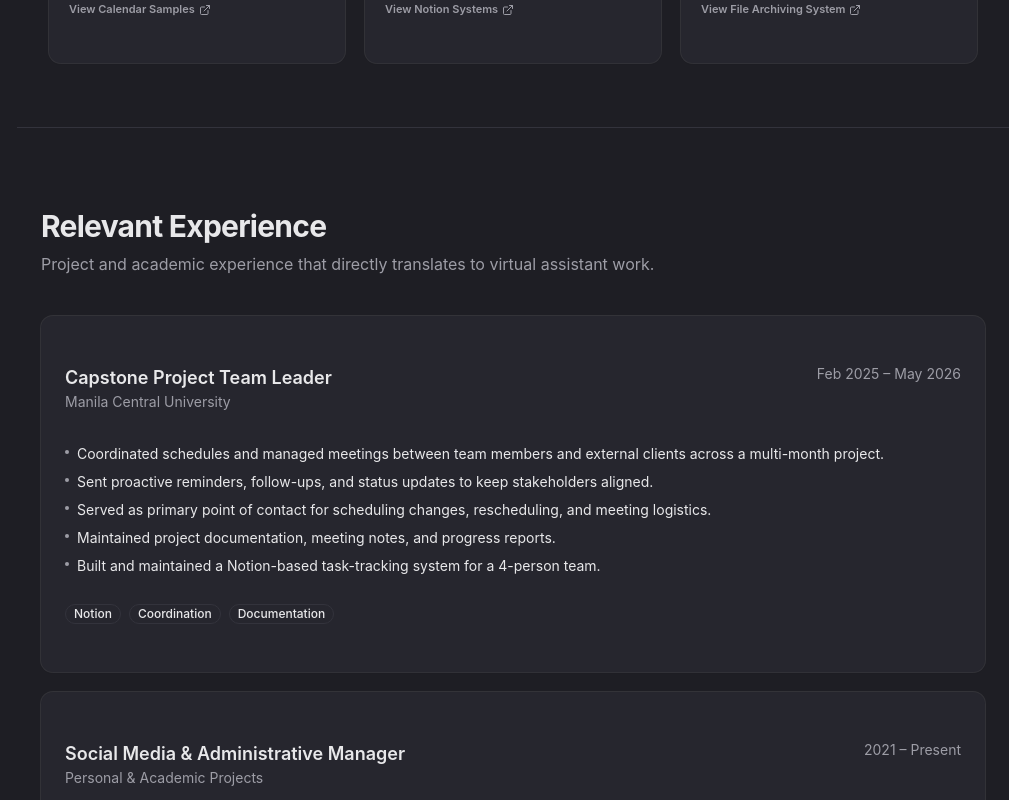
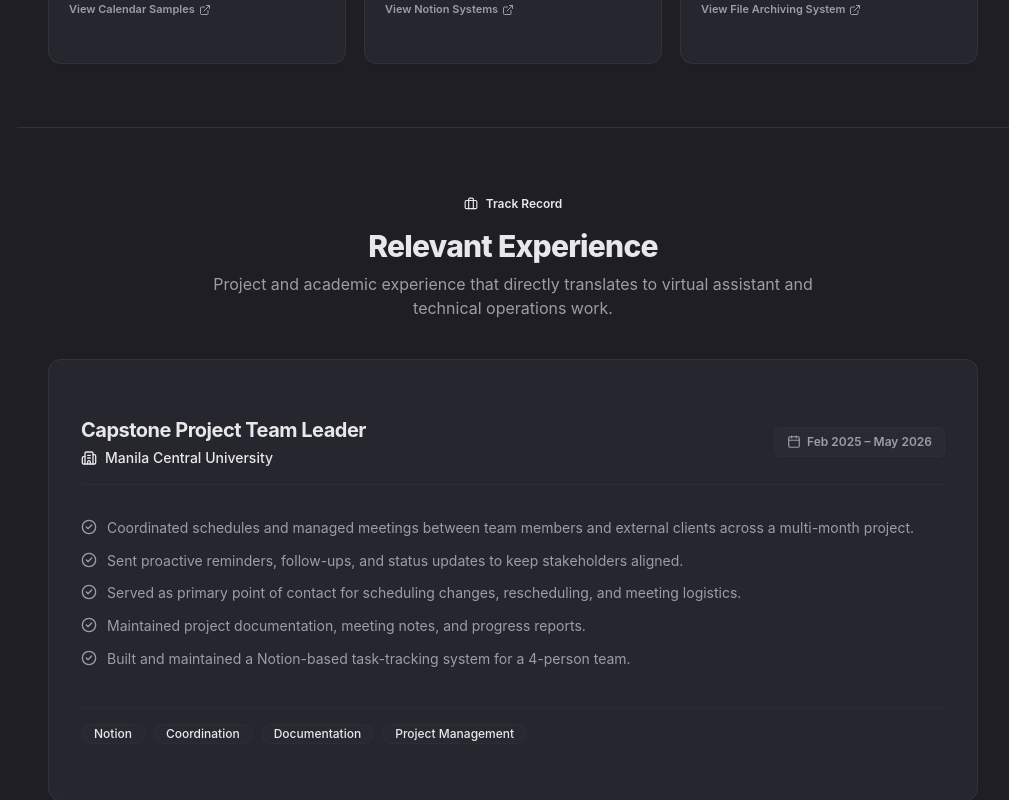
Before and after one commit to jyantikumar/va-portfolio, a React (Vite) app: page / in a window 1280 px wide. Shown: the part 1480-2280 px from the top of the page, without its empty margins (271-1280 px from the left). Built offline with nearby package versions, Linux system fonts and the light colour scheme.

Commit message:
animated list

```diff
--- a/src/components/sections/ExperienceSection.jsx
+++ b/src/components/sections/ExperienceSection.jsx
@@ -1,5 +1,24 @@
+import React from "react"
 import { Card, CardContent } from "@/components/ui/card"
 import { Badge } from "@/components/ui/badge"
+import { Calendar, Building2, CheckCircle2, Briefcase } from "lucide-react"
+
+// Simple, lightweight AnimatedList wrapper (React Bits / Framer-Motion style)
+export function AnimatedList({ children, className = "" }) {
+  return (
+    <div className={`flex flex-col gap-5 ${className}`}>
+      {React.Children.map(children, (child, index) => (
+        <div
+          key={index}
+          className="transition-all duration-500 ease-out animate-in fade-in slide-in-from-bottom-4 fill-mode-backwards"
+          style={{ animationDelay: `${index * 150}ms` }}
+        >
+          {child}
+        </div>
+      ))}
+    </div>
+  )
+}
 
 const experience = [
   {
@@ -13,7 +32,7 @@ const experience = [
       "Maintained project documentation, meeting notes, and progress reports.",
       "Built and maintained a Notion-based task-tracking system for a 4-person team.",
     ],
-    tags: ["Notion", "Coordination", "Documentation"],
+    tags: ["Notion", "Coordination", "Documentation", "Project Management"],
   },
   {
     role: "Social Media & Administrative Manager",
@@ -24,7 +43,7 @@ const experience = [
       "Created and scheduled content across Facebook and Instagram, maintaining a consistent tone.",
       "Handled customer questions and ensured timely, professional resolutions.",
     ],
-    tags: ["Facebook", "Instagram", "Canva"],
+    tags: ["Facebook", "Instagram", "Canva", "Customer Support"],
   },
   {
     role: "Administrative & Scheduling Systems",
@@ -35,7 +54,7 @@ const experience = [
       "Prepared structured digital records, reports, and spreadsheets.",
       "Configured availability and coordinated multi-party appointments via Google Calendar and Calendly.",
     ],
-    tags: ["Google Calendar", "Calendly", "Sheets"],
+    tags: ["Google Calendar", "Calendly", "Google Sheets", "Email Coordination"],
   },
   {
     role: "IT Troubleshooting & Technical Support",
@@ -45,51 +64,82 @@ const experience = [
       "Assisted peers with software troubleshooting, account setup, password resets, and connectivity issues.",
       "Explained solutions in clear, non-technical terms.",
     ],
-    tags: ["Troubleshooting", "Support"],
+    tags: ["Troubleshooting", "Technical Support", "Systems Setup"],
   },
 ]
 
 export default function ExperienceSection() {
   return (
-    <section id="work" className="px-6 py-20 max-w-5xl mx-auto">
-      <div className="mb-10">
-        <h2 className="text-3xl font-bold tracking-tight">Relevant Experience</h2>
-        <p className="text-muted-foreground mt-2 max-w-2xl">
-          Project and academic experience that directly translates to virtual assistant work.
+    <section id="work" className="py-12 lg:py-16 bg-background border-b border-border">
+      {/* Container matching full layout width */}
+      <div className="w-full max-w-[1400px] mx-auto px-4 sm:px-6 lg:px-8">
+
+        {/* Section Header */}
+        <div className="text-center max-w-2xl mx-auto mb-10">
+          <div className="inline-flex items-center gap-2 px-3 py-1 rounded-full bg-teal-brand/10 text-teal-brand dark:text-sage text-xs font-semibold mb-3">
+            <Briefcase className="w-3.5 h-3.5" />
+            <span>Track Record</span>
+          </div>
+          <h2 className="text-3xl font-extrabold text-foreground tracking-tight">
+            Relevant Experience
+          </h2>
+          <p className="mt-2 text-muted-foreground text-sm sm:text-base">
+            Project and academic experience that directly translates to virtual assistant and technical operations work.
           </p>
         </div>
 
-      <div className="space-y-5">
-        {experience.map((item) => (
-          <Card key={item.role}>
-            <CardContent className="p-6">
-              <div className="flex flex-wrap items-start justify-between gap-2 mb-1">
+        {/* React Bits Animated List Container */}
+        <AnimatedList>
+          {experience.map((item, idx) => (
+            <Card
+              key={idx}
+              className="border-border bg-card hover:border-cyan-accent/60 hover:shadow-md transition-all duration-300 transform hover:-translate-y-0.5"
+            >
+              <CardContent className="p-6 sm:p-8">
+                <div className="flex flex-col sm:flex-row sm:items-center justify-between gap-2 pb-4 border-b border-border/60">
                   <div>
-                  <h3 className="font-semibold text-lg">{item.role}</h3>
-                  <p className="text-sm text-muted-foreground">{item.org}</p>
+                    <h3 className="text-xl font-bold text-foreground tracking-tight">
+                      {item.role}
+                    </h3>
+                    <div className="flex items-center gap-2 text-xs sm:text-sm text-teal-brand dark:text-cyan-accent font-medium mt-1">
+                      <Building2 className="w-4 h-4 shrink-0" />
+                      <span>{item.org}</span>
                     </div>
-                <span className="text-sm text-muted-foreground whitespace-nowrap">
-                  {item.period}
-                </span>
                   </div>
 
-              <ul className="mt-4 space-y-2 text-sm">
-                {item.bullets.map((b, i) => (
-                  <li key={i} className="flex gap-2">
-                    <span className="text-muted-foreground mt-1.5 w-1 h-1 rounded-full bg-muted-foreground shrink-0" />
-                    <span>{b}</span>
+                  <div className="flex items-center gap-1.5 text-xs font-semibold px-3 py-1.5 rounded-md bg-muted text-muted-foreground self-start sm:self-auto border border-border/50">
+                    <Calendar className="w-3.5 h-3.5 text-cyan-accent" />
+                    <span>{item.period}</span>
+                  </div>
+                </div>
+
+                {/* Bullets */}
+                <ul className="mt-5 space-y-2.5 text-xs sm:text-sm text-muted-foreground leading-relaxed">
+                  {item.bullets.map((bullet, bIdx) => (
+                    <li key={bIdx} className="flex items-start gap-2.5">
+                      <CheckCircle2 className="w-4 h-4 text-cyan-accent shrink-0 mt-0.5" />
+                      <span>{bullet}</span>
                     </li>
                   ))}
                 </ul>
 
-              <div className="flex flex-wrap gap-2 mt-4">
-                {item.tags.map((t) => (
-                  <Badge key={t} variant="outline">{t}</Badge>
+                {/* Skill Badges */}
+                <div className="flex flex-wrap gap-2 mt-6 pt-4 border-t border-border/40">
+                  {item.tags.map((tag, tIdx) => (
+                    <Badge
+                      key={tIdx}
+                      variant="secondary"
+                      className="text-xs bg-muted/80 hover:bg-muted text-foreground border border-border/50 font-medium px-3 py-1"
+                    >
+                      {tag}
+                    </Badge>
                   ))}
                 </div>
               </CardContent>
             </Card>
           ))}
+        </AnimatedList>
+
       </div>
     </section>
   )
```
Lines whose indentation alone changed are shown as unchanged.
